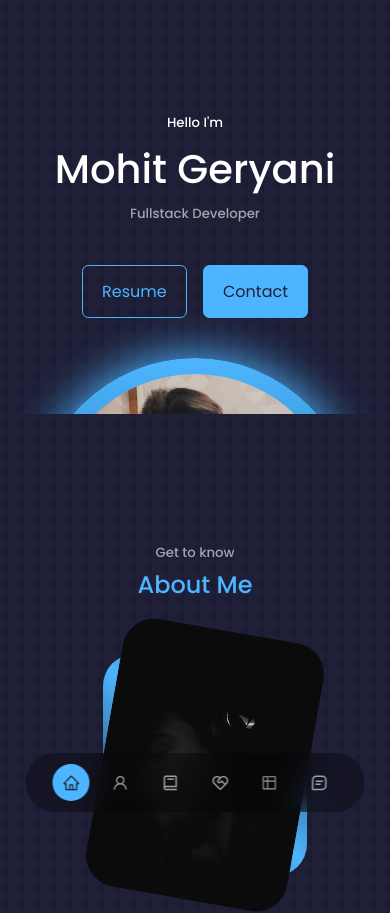
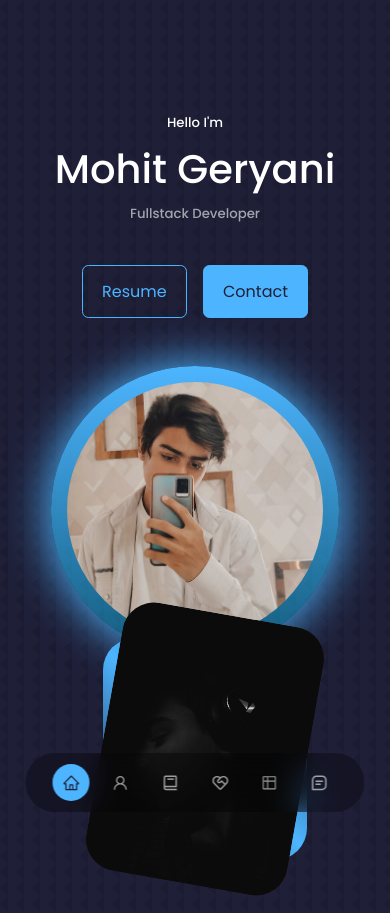
Before and after one commit to MohitGeryani/mg.portfolio, a React (Vite) app: page / in a window 390 px wide. Shown: the top 913 px of the page. Built offline with nearby package versions, Linux system fonts and the light colour scheme.

Commit message:
mac reponsiveness new

```diff
--- a/src/components/header/header.css
+++ b/src/components/header/header.css
@@ -119,7 +119,6 @@ font-size: .9rem;
         width: 20rem;
         left: 50%;
         transform: translateX(-50%) ;
-        margin-top: 2rem;
     }
 
     .me img {
@@ -132,18 +131,19 @@ font-size: .9rem;
 
 
 
-  }
 
-  /* Target MacBook Air (13-inch) and MacBook Pro (13-inch) */
+}
+
+/* Target 13-inch MacBook Air (1440px wide) and MacBook Pro (1280px wide) */
 @media screen and (max-width: 1440px) and (min-width: 1280px) {
     header {
-        height: auto; /* Let the content determine height */
-        padding-bottom: 6rem; /* Add extra space at the bottom */
+        height: auto; /* Allow the content to determine the height */
+        padding-bottom: 5rem; /* Increase bottom padding to prevent cutting */
+        overflow: visible; /* Ensure nothing is hidden */
     }
 
     .me {
-        margin-top: 3rem; /* Adjust margin-top if needed */
-        /* Optional: Adjust size */
+        margin-top: 4rem; /* Adjust top margin */
         width: 22rem;
         height: 22rem;
     }
@@ -154,15 +154,16 @@ font-size: .9rem;
     }
 }
 
-/* Target smaller MacBook Air models (like 11-inch) */
+/* Target older MacBook Air (11-inch, 1366px wide) */
 @media screen and (max-width: 1366px) {
     header {
-        height: auto; /* Ensure content isn't cut off */
-        padding-bottom: 6rem;
+        height: auto; /* Allow content to grow */
+        padding-bottom: 5rem;
+        overflow: visible; /* Ensure nothing gets hidden */
     }
 
     .me {
-        margin-top: 2.5rem;
+        margin-top: 3.5rem; /* Adjust the top margin for balance */
         width: 20rem;
         height: 20rem;
     }
@@ -172,3 +173,23 @@ font-size: .9rem;
         height: 18rem;
     }
 }
+
+/* General media query for even smaller screens (1024px and below) */
+@media screen and (max-width: 1024px) {
+    header {
+        height: auto; /* Ensure auto height */
+        padding-bottom: 5rem; /* Give enough space at the bottom */
+        overflow: visible;
+    }
+
+    .me {
+        margin-top: 3rem;
+        width: 18rem;
+        height: 18rem;
+    }
+
+    .me img {
+        width: 16rem;
+        height: 16rem;
+    }
+}
```
